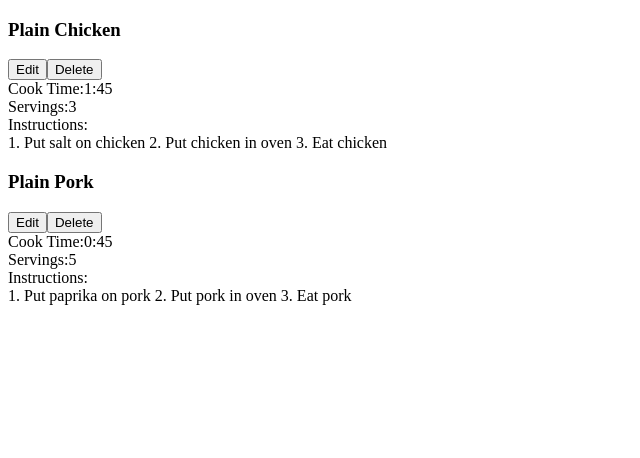
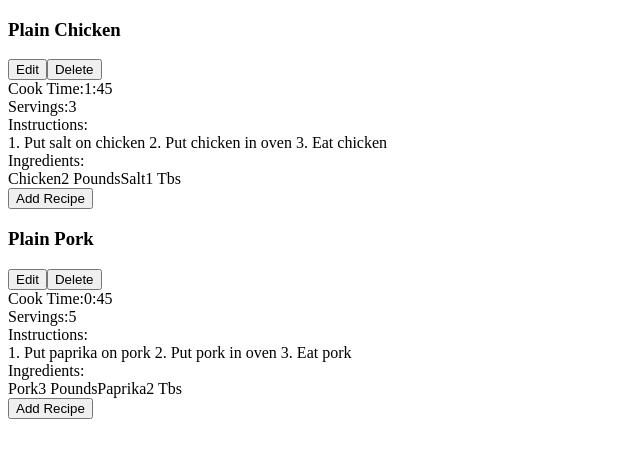
Before and after one commit to imranpollob/react-recipes, a React (Create React App) app: page / in a window 1280 px wide. Shown: the top 458 px of the page, without its empty margins (0-640 px from the left). Built offline with nearby package versions, Linux system fonts and the light colour scheme.

Commit message:
added ingredients

```diff
--- a/src/App.js
+++ b/src/App.js
@@ -17,6 +17,18 @@ const sampleRecipes = [
     cookTime: "1:45",
     instructions:
       "1. Put salt on chicken\n2. Put chicken in oven\n3. Eat chicken",
+    ingredients: [
+      {
+        id: 1,
+        name: "Chicken",
+        amount: "2 Pounds",
+      },
+      {
+        id: 2,
+        name: "Salt",
+        amount: "1 Tbs",
+      },
+    ],
   },
   {
     id: 2,
@@ -24,6 +36,18 @@ const sampleRecipes = [
     servings: 5,
     cookTime: "0:45",
     instructions: "1. Put paprika on pork\n2. Put pork in oven\n3. Eat pork",
+    ingredients: [
+      {
+        id: 1,
+        name: "Pork",
+        amount: "3 Pounds",
+      },
+      {
+        id: 2,
+        name: "Paprika",
+        amount: "2 Tbs",
+      },
+    ],
   },
 ];
 
--- /dev/null
+++ b/src/Ingredient.jsx
@@ -0,0 +1,10 @@
+import React from "react";
+
+export default function Ingredient({ name, amount }) {
+  return (
+    <>
+      <span>{name}</span>
+      <span>{amount}</span>
+    </>
+  );
+}
--- /dev/null
+++ b/src/IngredientList.jsx
@@ -0,0 +1,10 @@
+import React from "react";
+import Ingredient from "./Ingredient";
+
+export default function IngredientList({ ingredients }) {
+  const ingredientElements = ingredients.map((ingredient) => (
+    <Ingredient key={ingredient.id} {...ingredient} />
+  ));
+
+  return <div>{ingredientElements}</div>;
+}
--- a/src/Recipe.jsx
+++ b/src/Recipe.jsx
@@ -1,8 +1,11 @@
 import React from "react";
+import IngredientList from "./IngredientList";
 
 export default function Recipe(props) {
-  const { name, cookTime, servings, instructions } = props;
+  const { name, cookTime, servings, instructions, ingredients } = props;
+
   return (
+    <>
       <div>
         <div>
           <h3>{name}</h3>
@@ -23,6 +26,14 @@ export default function Recipe(props) {
           <span>Instructions:</span>
           <div>{instructions}</div>
         </div>
+        <div>
+          <span>Ingredients:</span>
+          <div>
+            <IngredientList ingredients={ingredients} />
           </div>
+        </div>
+      </div>
+      <button>Add Recipe</button>
+    </>
   );
 }
--- a/src/RecipeList.jsx
+++ b/src/RecipeList.jsx
@@ -5,7 +5,7 @@ export default function RecipeList({ recipes }) {
   return (
     <div>
       {recipes.map((recipe) => (
-        <Recipe {...recipe} />
+        <Recipe key={recipe.id} {...recipe} />
       ))}
     </div>
   );
```
Lines whose indentation alone changed are shown as unchanged.
